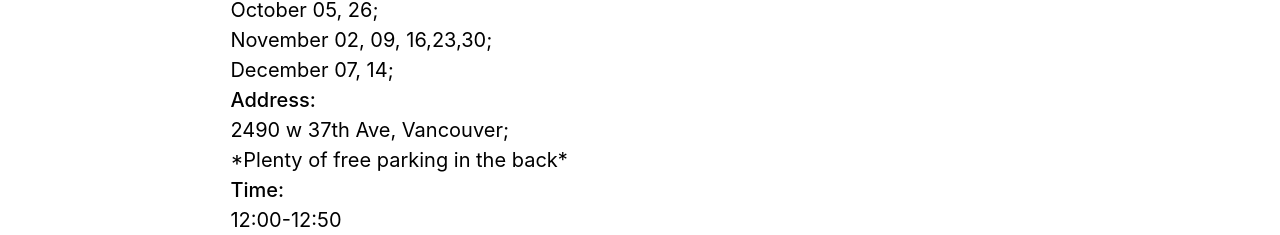
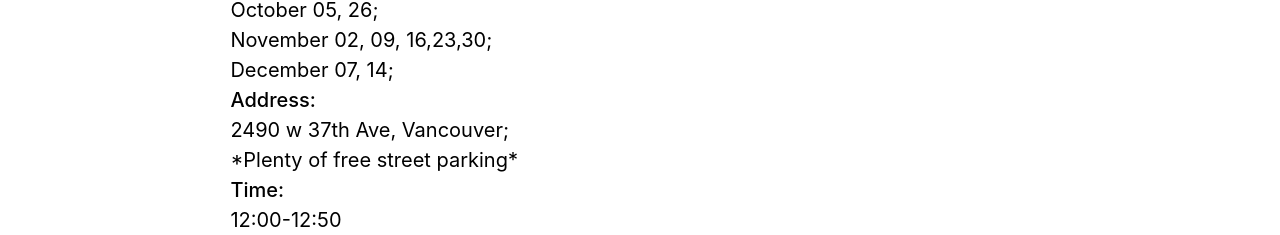
Before and after one commit to GrantLi1012/tg-dancesport, a React (Create React App) app: page /classes in a window 1280 px wide. Shown: the part 1749-1984 px from the top of the page. Built offline with nearby package versions, Linux system fonts and the light colour scheme.

Commit message:
Update Classes.js

```diff
--- a/src/view/Classes/Classes.js
+++ b/src/view/Classes/Classes.js
@@ -112,7 +112,7 @@ const Classes = () => {
                     <div>December 07, 14;</div>
                     <div style={{fontWeight:500}}>Address:</div>
                     <div>2490 w 37th Ave, Vancouver;</div>
-                    <div>*Plenty of free parking in the back*</div>
+                    <div>*Plenty of free street parking*</div>
                     <div style={{fontWeight:500}}>Time:</div>
                     <div>12:00-12:50</div>
                     <div></div>
```
